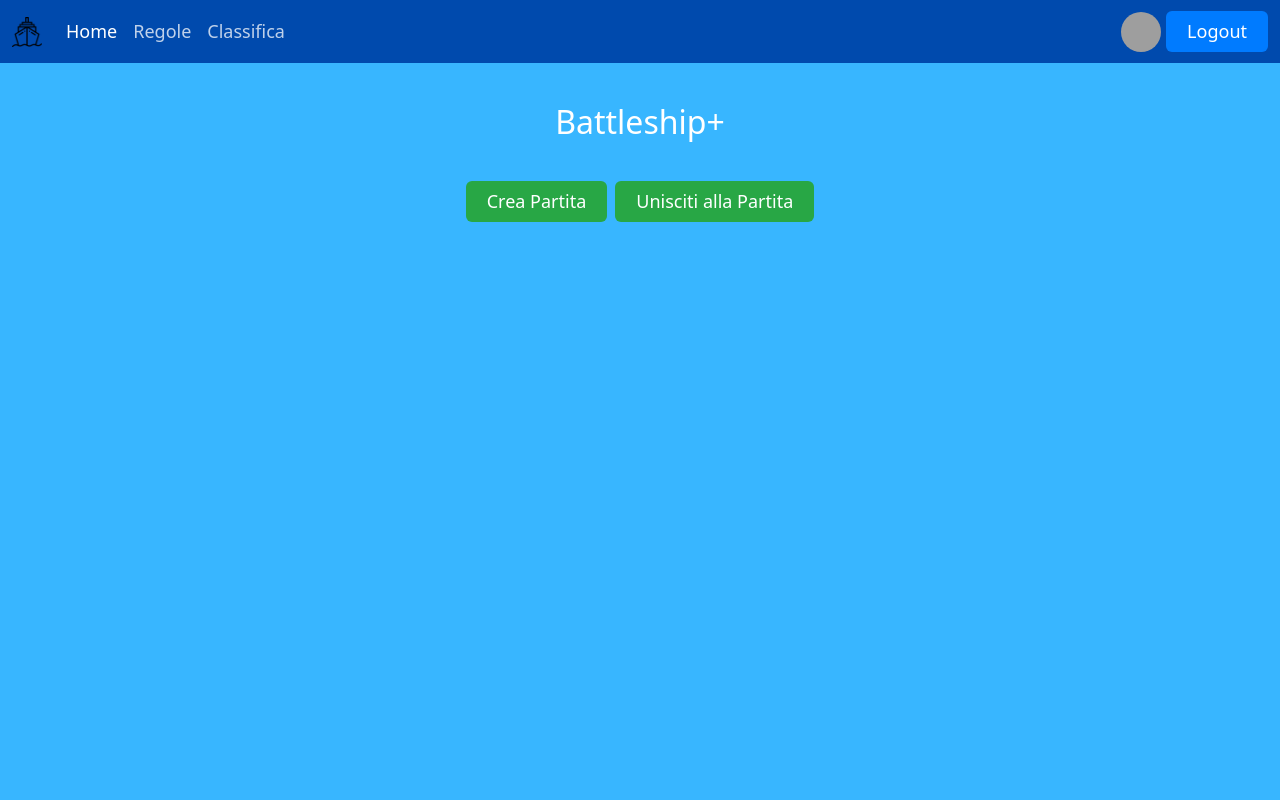
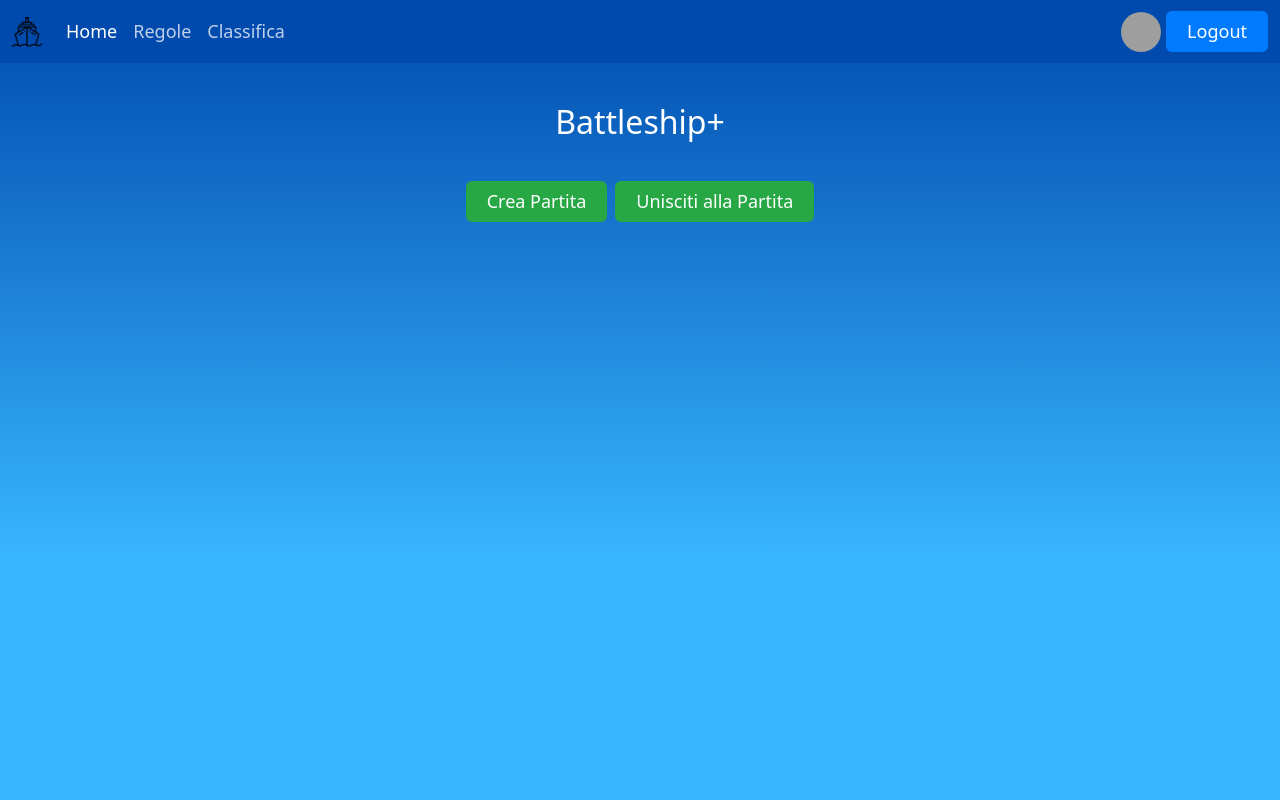
Before and after one commit to danni-aless/battleship-plus, a PHP site: page /index.php in a window 1280 px wide. Run offline with PHP 8.4, Linux system fonts and the light colour scheme; the visitor is signed in with stand-in values (Sample User, id 1); some libraries are stand-ins or nearby versions; grey boxes are pictures that could not be loaded.

Commit message:
aggiunto gradiente sfondo

```diff
--- a/style.css
+++ b/style.css
@@ -99,8 +99,17 @@ output {
     color: white;
 }
 
+html {
+    height: 100%;
+}
+
 body {
-    background-color: rgb(56, 182, 255);
+    height: 100%;
+    margin: 0px;
+    background: rgb(0,74,173);
+    background: linear-gradient(180deg, rgba(0,74,173,1) 0%, rgba(56,182,255,1) 70%);
+    background-repeat: no-repeat;
+    background-attachment: fixed;
 }
 
 h1 {
```
